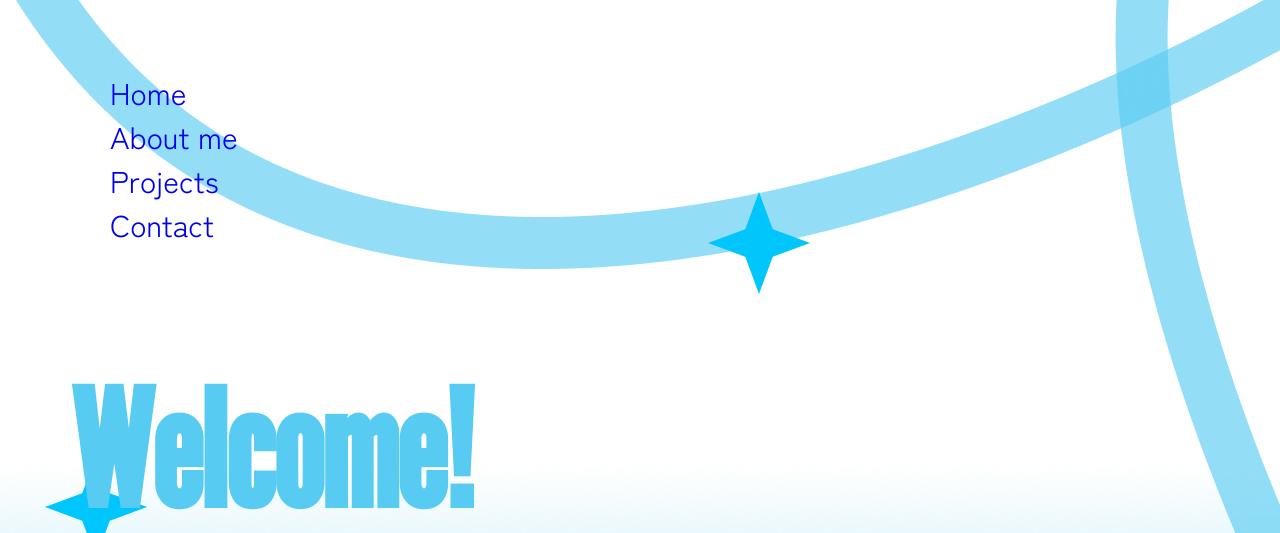
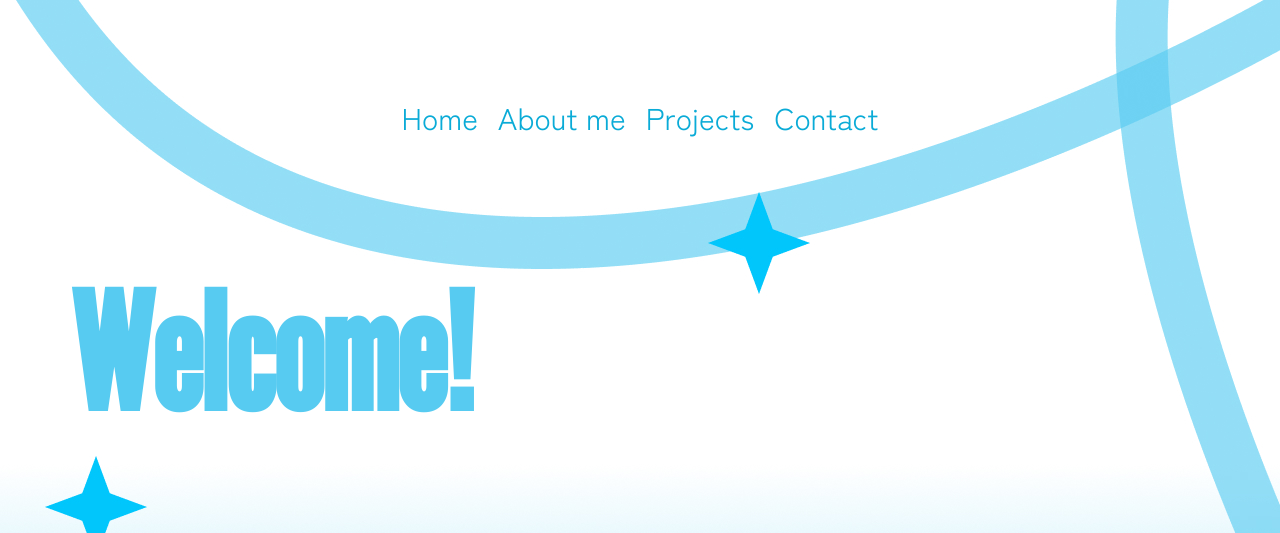
Before and after one commit to VanderMolly/WebPageProject, a plain HTML site: page index.html in a window 1280 px wide. Shown: the top 533 px of the page. Drawn offline with nearby package versions, Linux system fonts and the light colour scheme.

Commit message:
formatting nav to be a row

```diff
--- a/index.html
+++ b/index.html
@@ -22,7 +22,7 @@
     <body>
         <header>
         <!--Nav-->
-        <nav>
+        <nav class="navbar">
             <ul>
                 <li><a href="index.html">Home</a></li>
                 <li><a href="about.html">About me</a></li>
--- a/style.css
+++ b/style.css
@@ -7,25 +7,40 @@ header {
 
 }
 
-nav{
+.navbar ul {
+
+
     font-family:Zen Kaku Gothic New, sans-serif ;
+    text-align: center;
+    font-size: 30px;
+
+    list-style-type: none;
     color: rgb(10, 171, 215);
-    font-size: 30px;
+    padding: 0px;
+    margin: 0px;
+
+    display:flex;
+    flex-direction: row;
+    justify-content: center;
 
 }
 
-a{
+.navbar a{
     text-decoration: none;
     border-radius: 5px;
-    padding: 25px 10px 10px 10px
+    padding: 25px 10px 10px 10px;
     color: rgb(10, 171, 215);
+    display:block;
+
 
 }
 
-ul{
-    list-style-type: none;
-    color: rgb(10, 171, 215);
+
+.navbar a:hover{
+    color: lightskyblue;
 }
+
+
 body {
     font-family:Zen Kaku Gothic New, sans-serif ;
     color: rgb(39, 139, 245);
```
